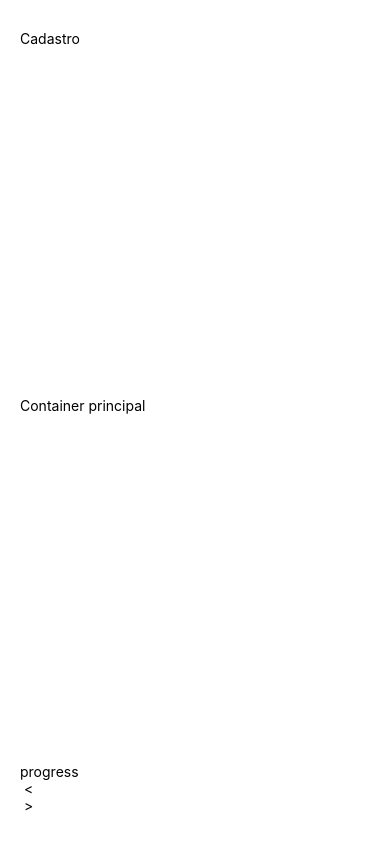
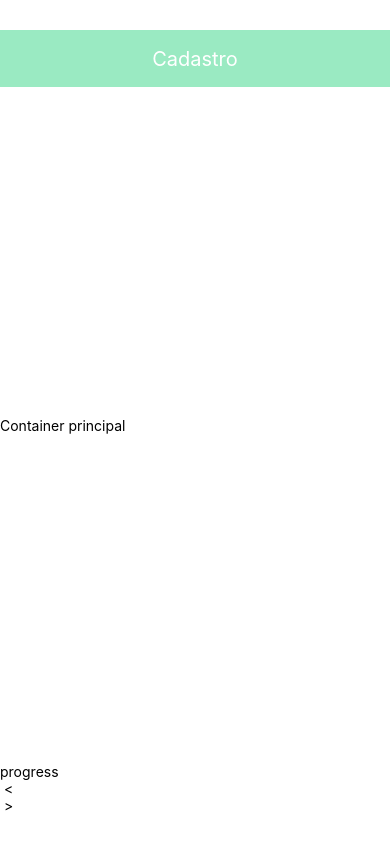
Before and after one commit to W8jonas/diario-da-dor, a React Native app: screen / in a window 390 px wide. Built offline with nearby package versions, Linux system fonts and the light colour scheme.

Commit message:
repassando estilos

```diff
--- a/source/screens/HowYou/index.js
+++ b/source/screens/HowYou/index.js
@@ -1,5 +1,7 @@
 import React, { useState, useEffect } from 'react'
 import { View, Text, TouchableOpacity, ScrollView } from 'react-native'
+import { styles } from './styles'
+import { colors } from "../../styles/colors"
 
 // Modules
 
@@ -11,9 +13,11 @@ import { View, Text, TouchableOpacity, ScrollView } from 'react-native'
 
 export function HowYou() {
     return (
-        <View style={{paddingHorizontal: 20, paddingVertical: 30, flex: 1, justifyContent: 'space-between'}}>
-            <View>
-                <Text>Cadastro</Text>
+        <View style={{paddingVertical: 30, flex: 1, justifyContent: 'space-between'}}>
+            <View style={styles.container}>
+                <Text style={{color: colors.supportColors.white1, fontSize: 20}}>
+                    Cadastro
+                </Text>
             </View>
 
             <View>
```
